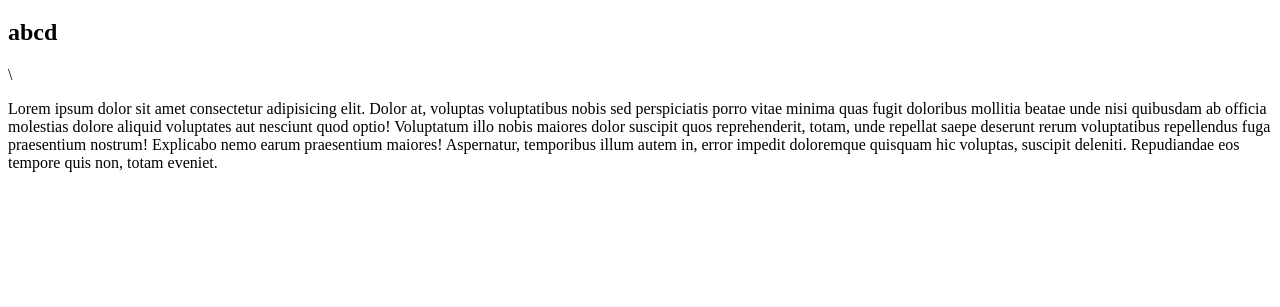
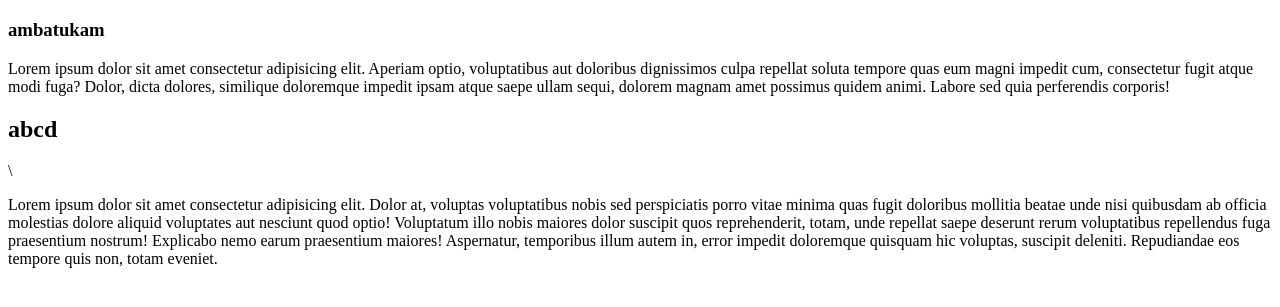
Before and after one commit to satyaa232323/the_unknown, a plain HTML site: page index.html in a window 1280 px wide. Shown: the part 61-368 px from the top of the page. Drawn offline with Linux system fonts and the light colour scheme.

Commit message:
commit ke 3

```diff
--- a/index.html
+++ b/index.html
@@ -1,14 +1,27 @@
 <!DOCTYPE html>
 <html lang="en">
+
 <head>
     <meta charset="UTF-8">
     <meta name="viewport" content="width=device-width, initial-scale=1.0">
     <title>Document</title>
 </head>
+
 <body>
     <h1>Ahihihihihi</h1>
+    <h3>ambatukam</h3>
+    <p>Lorem ipsum dolor sit amet consectetur adipisicing elit. Aperiam optio, voluptatibus aut doloribus dignissimos
+        culpa repellat soluta tempore quas eum magni impedit cum, consectetur fugit atque modi fuga? Dolor, dicta
+        dolores, similique doloremque impedit ipsam atque saepe ullam sequi, dolorem magnam amet possimus quidem animi.
+        Labore sed quia perferendis corporis!</p>
     <h2>abcd</h2>\
-    <p>Lorem ipsum dolor sit amet consectetur adipisicing elit. Dolor at, voluptas voluptatibus nobis sed perspiciatis porro vitae minima quas fugit doloribus mollitia beatae unde nisi quibusdam ab officia molestias dolore aliquid voluptates aut nesciunt quod optio! Voluptatum illo nobis maiores dolor suscipit quos reprehenderit, totam, unde repellat saepe deserunt rerum voluptatibus repellendus fuga praesentium nostrum! Explicabo nemo earum praesentium maiores! Aspernatur, temporibus illum autem in, error impedit doloremque quisquam hic voluptas, suscipit deleniti. Repudiandae eos tempore quis non, totam eveniet.</p>
+    <p>Lorem ipsum dolor sit amet consectetur adipisicing elit. Dolor at, voluptas voluptatibus nobis sed perspiciatis
+        porro vitae minima quas fugit doloribus mollitia beatae unde nisi quibusdam ab officia molestias dolore aliquid
+        voluptates aut nesciunt quod optio! Voluptatum illo nobis maiores dolor suscipit quos reprehenderit, totam, unde
+        repellat saepe deserunt rerum voluptatibus repellendus fuga praesentium nostrum! Explicabo nemo earum
+        praesentium maiores! Aspernatur, temporibus illum autem in, error impedit doloremque quisquam hic voluptas,
+        suscipit deleniti. Repudiandae eos tempore quis non, totam eveniet.</p>
 
 </body>
+
 </html>
```
